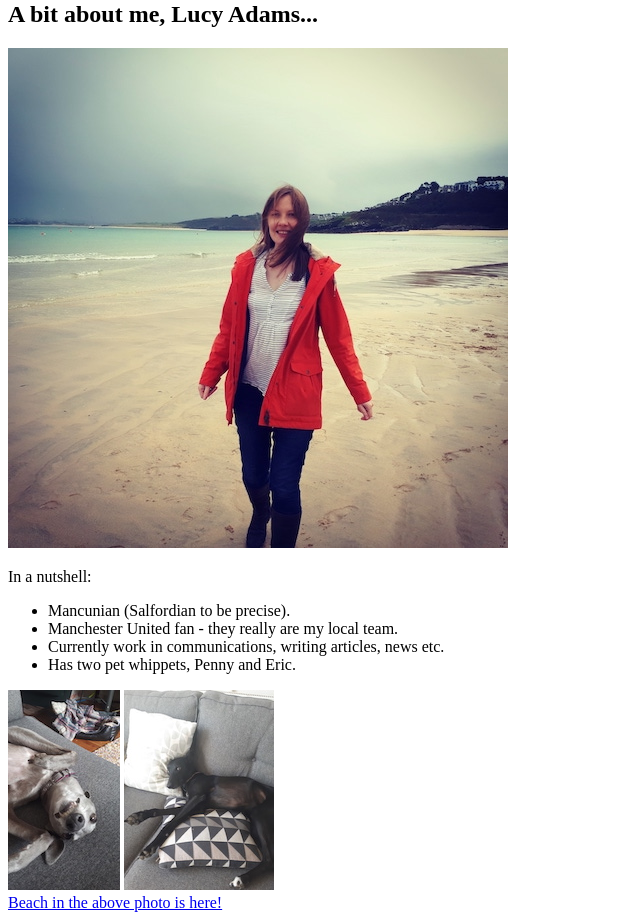
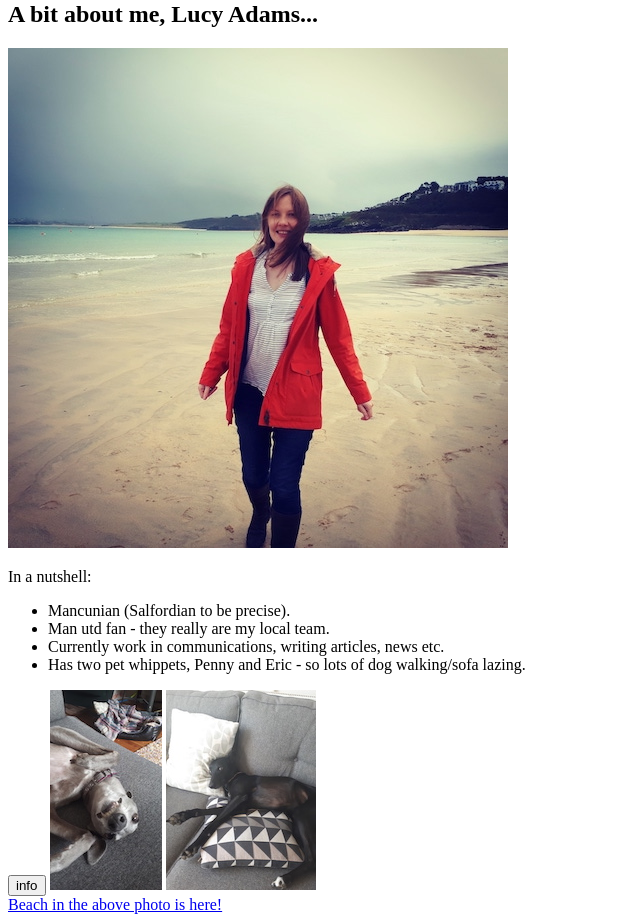
Before and after one commit to lucya3584/my-portfolio, a plain HTML site: page index.html in a window 1280 px wide. Shown: the part 79-1001 px from the top of the page, without its empty margins (0-640 px from the left). Drawn offline with Linux system fonts and the light colour scheme.

Commit message:
About me

```diff
--- a/index.html
+++ b/index.html
@@ -14,32 +14,36 @@
    </header>
 <main>
 
-<section>
+
 
         <h2>A bit about me, Lucy Adams...</h2>
 <img src="images/IMG_20190908_164403_372.jpg" alt="photo of Lucy Adams">
 
+<section id="about me">
 <p>In a nutshell:</p>
 <ul>
 <li>Mancunian (Salfordian to be precise).</li>
-<li>Manchester United fan - they really are my local team.</li>
+<li>Man utd fan - they really are my local team.</li>
 <li>Currently work in communications, writing articles, news etc.</li>
-<li>Has two pet whippets, Penny and Eric.</li>
+<li>Has two pet whippets, Penny and Eric - so lots of dog walking/sofa lazing.</li>
 </ul>
 </section>
+
+
+<button type="button">info</button>
+
 
 <img src="images/20190812_130515.jpg" alt="Penny the whippet">
 <img src="images/20180601_175347.jpg" alt="Eric the whippet>"
 
+</main>
 
 
-</main>
+<footer>
+    <a href="https://www.stives-cornwall.co.uk" target="blank">Beach in the above photo is here!</a>
+</footer>
+
 
 </body>
 
-
-<footer>
-<a href="https://www.stives-cornwall.co.uk" target="blank">Beach in the above photo is here!</a>
-
-</footer>
 </html>
```
